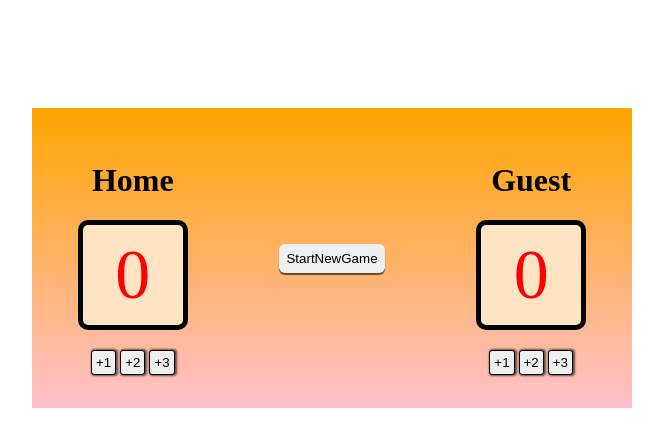
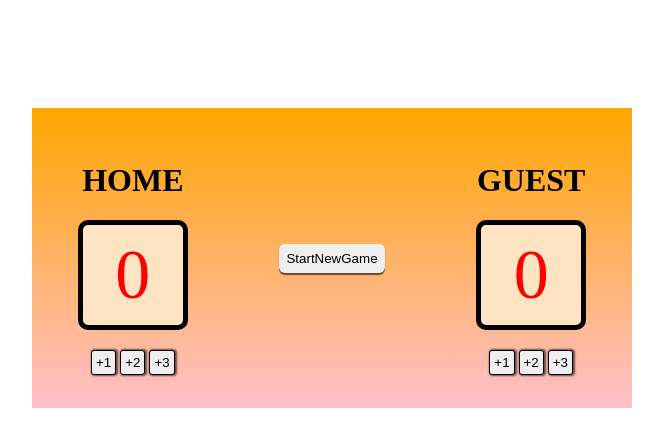
Before and after one commit to amitsingh008/Basketball-Scoreboard, a plain HTML site: page index.html in a window 1280 px wide. Shown: the whole page, without its empty margins (308-971 px from the left). Drawn offline with Linux system fonts and the light colour scheme.

```diff
--- a/index.html
+++ b/index.html
@@ -9,7 +9,7 @@
 <body>
     <div class="container">
         <div class="score">
-            <h1>Home</h1>
+            <h1>HOME</h1>
             <div class="display">
             <p  id="display1">0</p>
             </div>
@@ -21,7 +21,7 @@
         </div>
         <button id="t">StartNewGame</button>
         <div class="socre">
-            <h1>Guest</h1>
+            <h1>GUEST</h1>
              <div class="display">
                 <p id="display2">0</p>
              </div>
```
